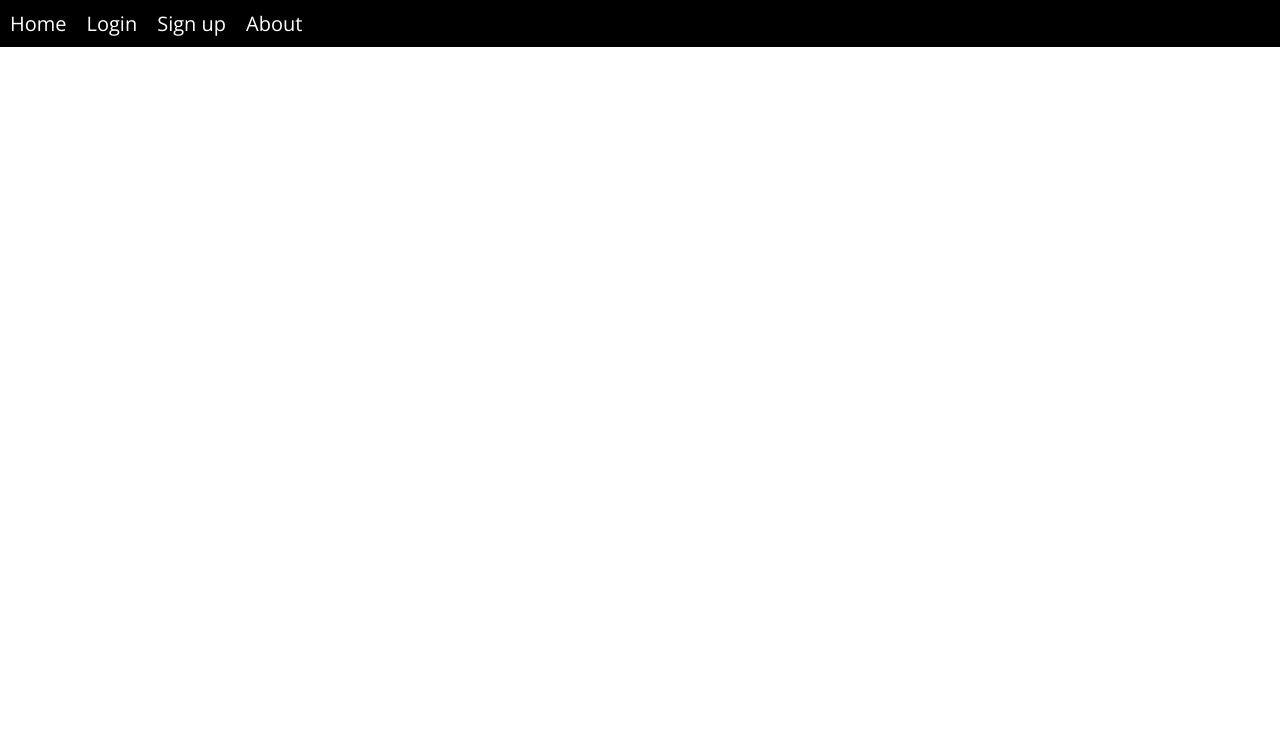
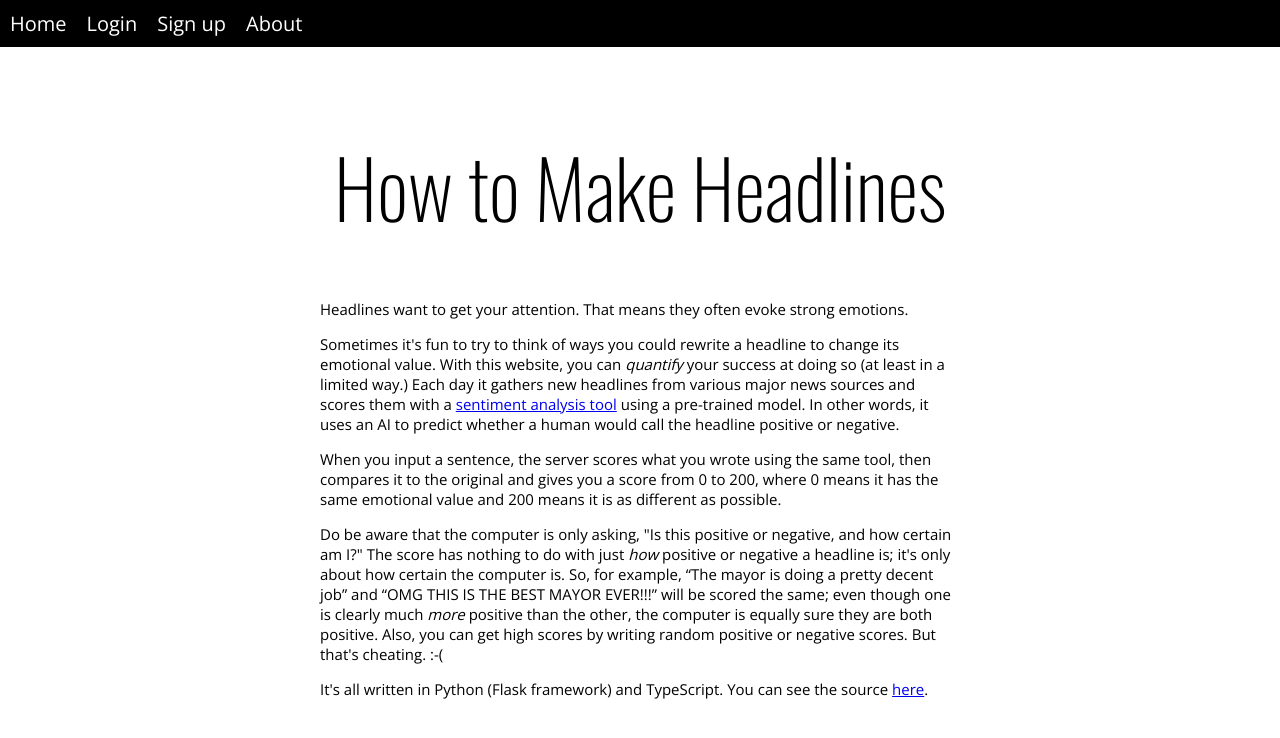
Before and after one commit to Lactantius/make-headlines, a Flask app: template server/templates/about.html in a window 1280 px wide. Shown: the top 738 px of the page. Run offline with Flask 2, Linux system fonts and the light colour scheme; the template is opened without the code that fills it, so the values that code supplies are empty; style sheets or scripts are compiled from the project's sources.

Commit message:
Add about page

```diff
--- a/server/src/app.scss
+++ b/server/src/app.scss
@@ -123,3 +123,11 @@ nav {
 p {
   text-align: center;
 }
+
+article {
+  width: 50%;
+  margin: auto;
+  p {
+    text-align: left;
+  }
+}
--- a/server/templates/about.html
+++ b/server/templates/about.html
@@ -5,5 +5,26 @@
 {% block content %}
 
 <main>
+    <h1>How to Make Headlines</h1>
+    <article>
+        <p>Headlines want to get your attention. That means they often evoke strong emotions.</p>
+        <p>Sometimes it's fun to try to think of ways you could rewrite a headline to change its emotional value.
+            With this website, you can <i>quantify</i> your success at doing so (at least in a limited way.)
+            Each day it gathers new headlines from various major news sources and scores them with a <a
+                href="https://github.com/flairnlp/flair">sentiment analysis tool</a> using a pre-trained model. In other
+            words, it uses an AI to predict whether a human would call the headline positive or negative.</p>
+        <p>When you input a sentence, the server scores what you wrote using the same tool, then compares it to the
+            original and gives you a score from 0 to 200, where 0 means it has the same emotional value and 200 means it
+            is as different as possible.</p>
+        <p>Do be aware that the computer is only asking, "Is this positive or negative, and how certain am I?" The score
+            has nothing to do with just <i>how</i> positive or negative a headline is; it's only about how certain the
+            computer is. So, for example, “The mayor is doing a pretty decent job” and “OMG THIS IS THE BEST MAYOR
+            EVER!!!” will be scored the same; even though one
+            is clearly much <i>more</i> positive than the other, the computer is equally sure they are both positive.
+            Also, you can get high scores by writing random
+            positive or negative scores. But that's cheating. :-(</p>
+        <p>It's all written in Python (Flask framework) and TypeScript. You can see the source <a
+                href="https://github.com/Lactantius/sentimental-headlines">here</a>.</p>
+    </article>
 </main>
 {% endblock %}
```
Also changed, not shown: server/routes.py (+8 -0 lines).
